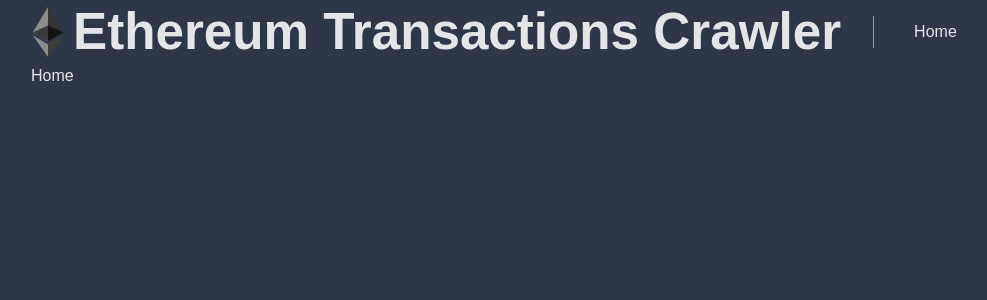
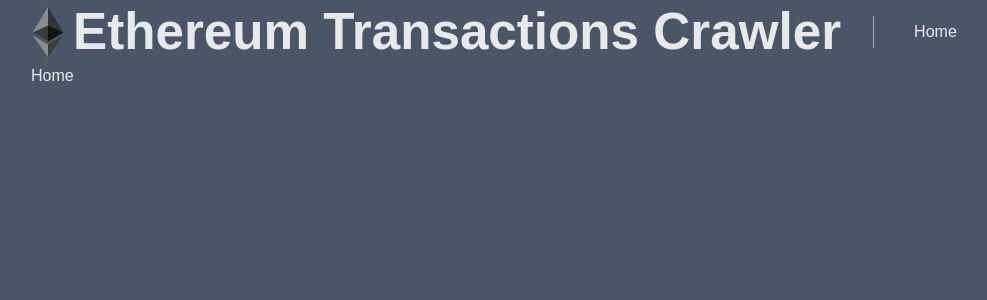
Before and after one commit to AleksaCami/ethereum-transactions-crawler, a React (Vite) app: page /#/ in a window 1280 px wide. Shown: the top 300 px of the page, without its empty margins (17-1004 px from the left). Built offline with nearby package versions, Linux system fonts and the light colour scheme.

Commit message:
Styles - Theme - Change background color

```diff
--- a/src/styles/theme.js
+++ b/src/styles/theme.js
@@ -6,7 +6,7 @@
     global: {
       // styles for the `body`
       body: {
-        bg: 'gray.700',
+        bg: 'gray.600',
         color: 'white',
       },
       // styles for the `a`
```
